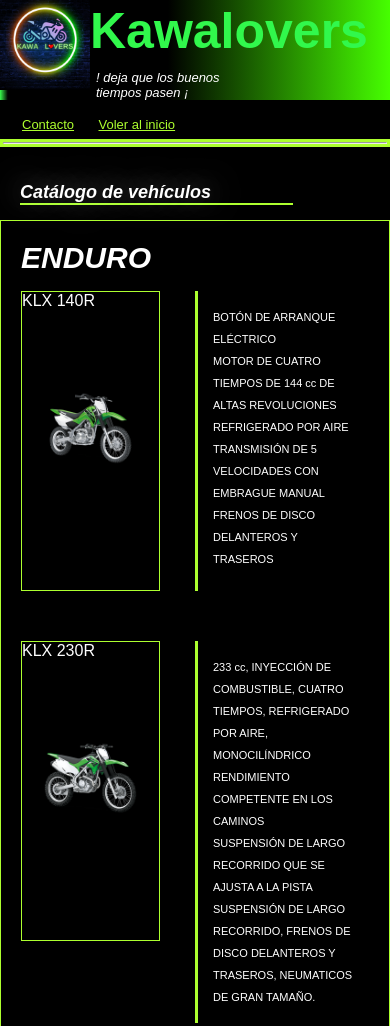
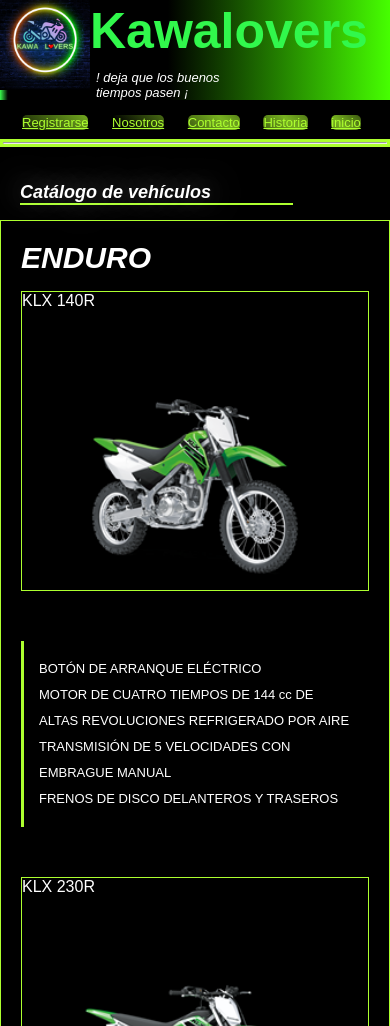
Before and after one commit to Cazuel44/Cursodesarrolloweb, a plain HTML site: page pages/catalogo.html in a window 390 px wide. Shown: the top 1026 px of the page. Drawn offline with Linux system fonts and the light colour scheme.

Commit message:
ultima actualizacion proyecto final

```diff
--- a/pages/catalogo.html
+++ b/pages/catalogo.html
@@ -39,12 +39,21 @@
             <div class="navbarpadre">
 
                 <nav class="menu">
+
+                    <a class="navbarini" href="../pages/registro.html">Registrarse</a>
+                    <a class="navbarini" href="../pages/nosotros.html">Nosotros</a>
                     <a class="navbarini" href="../pages/contacto.html">Contacto</a>
-                    <a class="navbarini" href="../index.html">Voler al inicio</a>
+                    <a class="navbarini" href="../pages/historia.html">Historia</a>
+                    <a class="navbarini" href="../index.html">inicio</a>
+
                 </nav>
 
             </div>
+
         </div>
+
+
+
     </header>
 
     <div class="linea2">
--- a/secundarios-scss/_mediaqueries.scss
+++ b/secundarios-scss/_mediaqueries.scss
@@ -959,9 +959,47 @@
 
 
 
+@media screen and (max-width: 500px) {
+
+/********CATALOGO*********/
+
+.catalogo{
+
+  flex-direction: column;
+
+  .cajamoto {
+    height: 300px;
+    width: 100%;
+
+    .fotomoto {
+      width: 100%;
+
+    }
+
+  }
+  .cajadescripcionmoto {
+    font-size: 13px;
+    width: 100%;
+  }
+
+  .linkreturn {
+    margin: 0;
+    margin-top: 20px;
+    margin-left: 100px;
+
+    .linkinicio {
+      font-size: 14px;
+    }
+
+  }
+
+}
+
+}
+
+
 
 @media screen and (max-width: 400px)  {
-
 
 
   .cajaheder {
@@ -987,17 +1025,18 @@
     }
 
     .navbarpadre {
+
       width: 100%;
-      display: flex;
+      font-size: 13px;
       margin-left: 2px;
 
+      .menu {
 
-      .navbarini {
         font-size: 13px;
 
 
+
       }
-
     }
 
   }
@@ -1137,8 +1176,11 @@
 
   .catalogo{
 
+    flex-direction: column;
+
     .cajamoto {
       height: 300px;
+      width: 100%;
 
       .fotomoto {
         width: 100%;
@@ -1147,7 +1189,8 @@
 
     }
     .cajadescripcionmoto {
-      font-size: 11px;
+      font-size: 13px;
+      width: 100%;
     }
 
     .linkreturn {
@@ -1169,7 +1212,7 @@
   }
 
   .gridropa {
-    grid-template-columns: 200px  ;
+    grid-template-columns: 275px;
     grid-template-rows: 393px;
 
     .cajaropa{
--- a/secundarios-scss/_navbar.scss
+++ b/secundarios-scss/_navbar.scss
@@ -1,7 +1,15 @@
 .navbarpadre {
     width: 100%;
 
+    .menu {
 
+        @for $navbar from 1 through 5 {
+
+            .navbarini:nth-child(#{$navbar}) {
+                animation-delay: $navbar * 2s;
+            }
+
+        }
 
         .navbarini {
             color: greenyellow;
@@ -9,11 +17,37 @@
             transition: 1s;
             border-radius: 5px;
 
+            background: linear-gradient(45deg, black, rgba(172, 255, 47, 0.692), black, rgba(172, 255, 47, 0.685));
+            background-size: 400% 400%;
+            animation-name: camibar;
+            animation-iteration-count: infinite;
+            animation-duration: 3s;
+            animation-timing-function: ease;
+
+            @keyframes camibar {
+                0% {
+                  background-position: 0 50%;
+                }
+                50% {
+                  background-position: 100% 50%;
+                }
+                100% {
+                  background-position: 0 50%;
+                }
+            }
+
             &:hover {
-            background-color: greenyellow;
+
                 border: 1px solid yellow;
                 color: black;
+            }
+
+
+
+
 
         }
+
     }
+
 }
```
Also changed, not shown: pages/contacto.html (+19 -0 lines), pages/historia.html (+10 -2 lines), pages/nosotros.html (+6 -1 lines), pages/registro.html (+17 -0 lines), css/estilo.css, 1 other file. Lines whose indentation alone changed are shown as unchanged.
